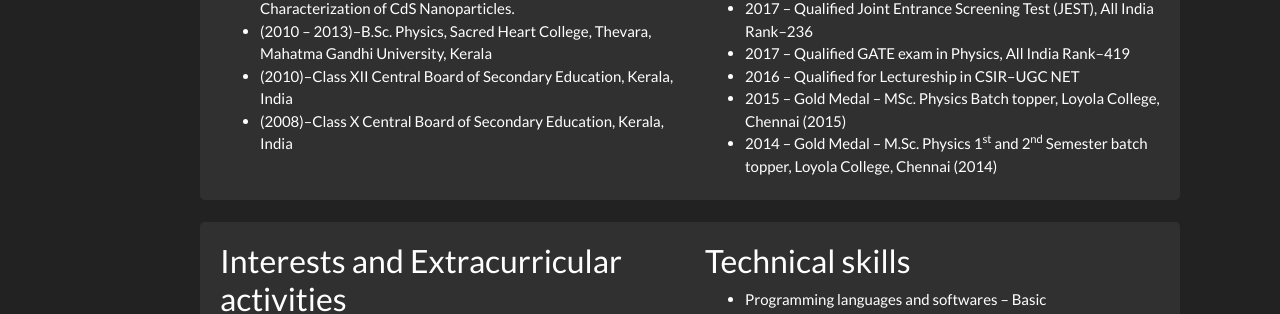
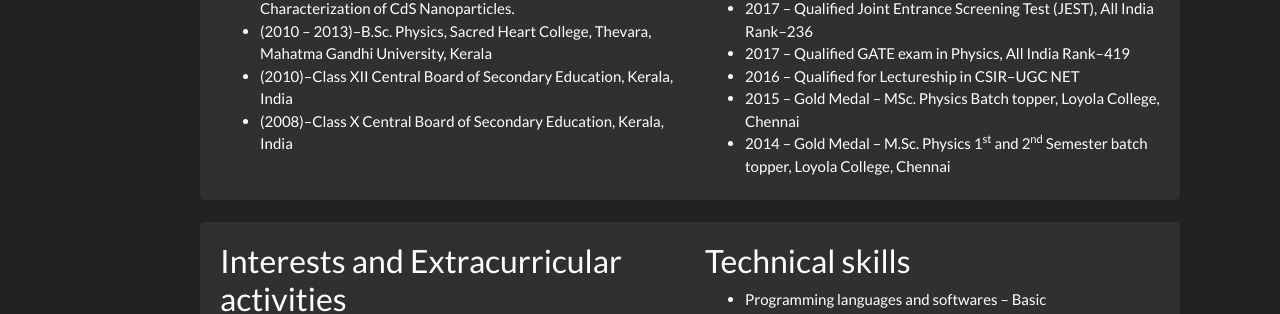
Before and after one commit to DrAravind1192/DrAravind1192.github.io, a Jekyll site: the page built from _pages/about.md, in a window 1280 px wide and 900 px high, scrolled down 457 px. Shown: the part 171-485 px from the top of the window. Built offline with Jekyll 4.4.1, drawn with Linux system fonts in a browser that asks for light colours; nearby versions of some CDN libraries; a style sheet for code colours, icons or effects is not loaded.

Commit message:
Update awards.yml

```diff
--- a/_data/awards.yml
+++ b/_data/awards.yml
@@ -4,5 +4,5 @@
 - name: 2017 - Qualified Joint Entrance Screening Test (JEST), All India Rank-236
 - name: 2017 - Qualified GATE exam in Physics, All India Rank-419
 - name: 2016 - Qualified for Lectureship in CSIR-UGC NET
-- name: 2015 - Gold Medal - MSc. Physics Batch topper, Loyola College, Chennai (2015)
-- name: 2014 - Gold Medal - M.Sc. Physics 1<sup>st</sup> and 2<sup>nd</sup> Semester batch topper, Loyola College, Chennai (2014)
+- name: 2015 - Gold Medal - MSc. Physics Batch topper, Loyola College, Chennai
+- name: 2014 - Gold Medal - M.Sc. Physics 1<sup>st</sup> and 2<sup>nd</sup> Semester batch topper, Loyola College, Chennai
```
